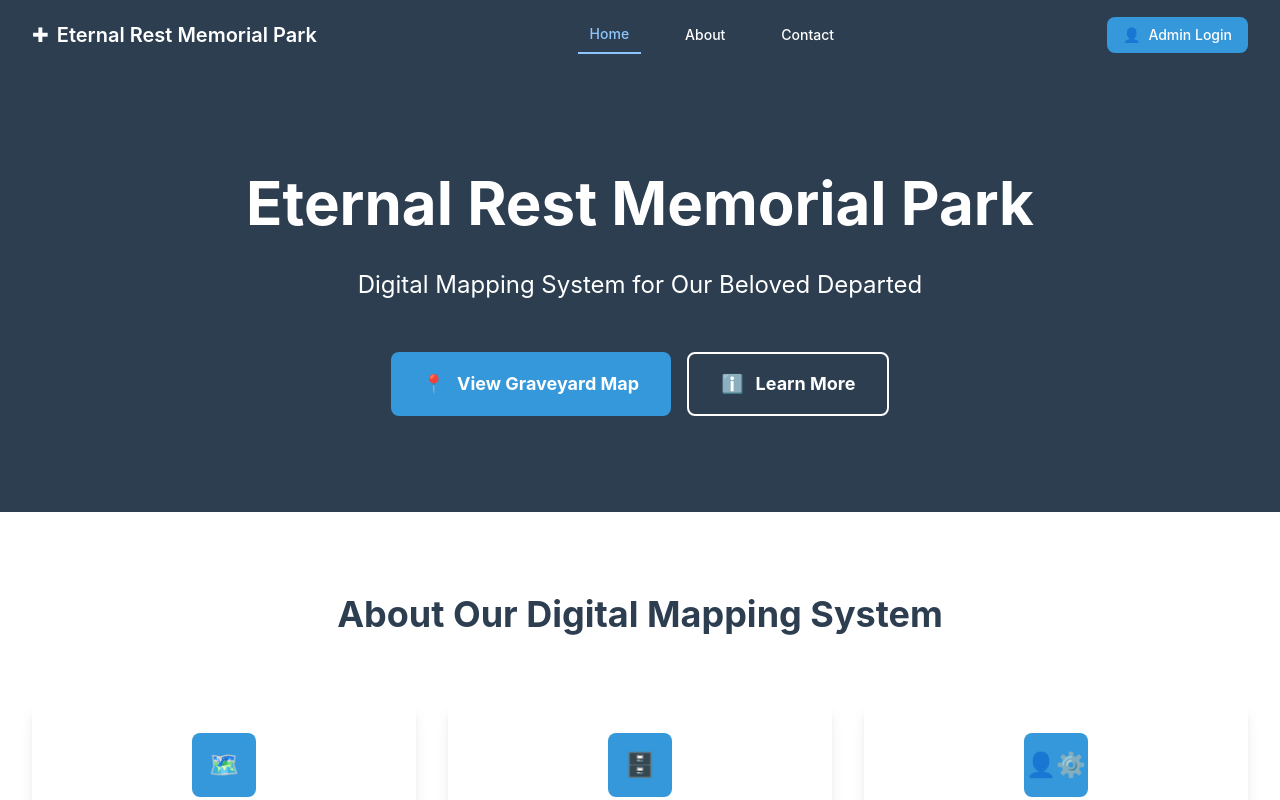
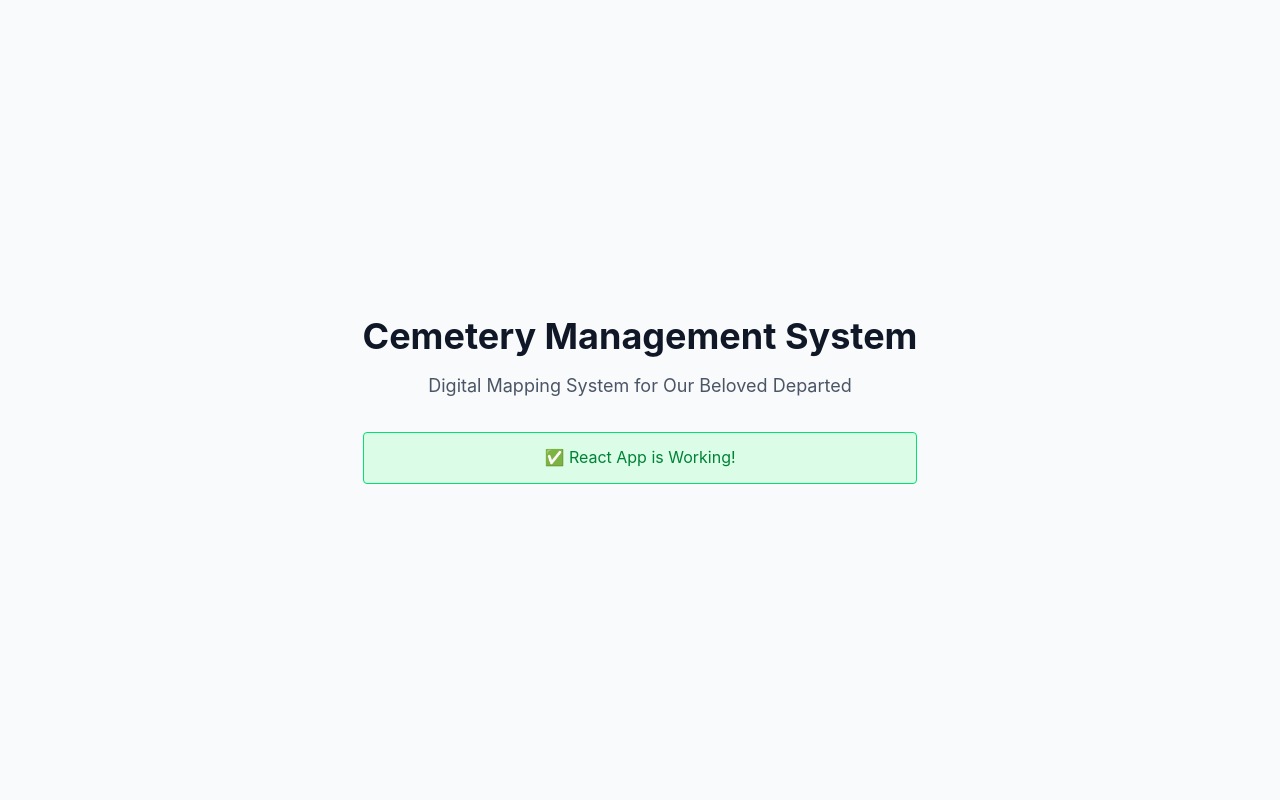
Before and after one commit to crammberry/React_Capstone_Project--2-, a React (Vite) app: page / in a window 1280 px wide. Shown: the top 800 px of the page. Built offline with nearby package versions, Linux system fonts and the light colour scheme; no server answers.

Commit message:
Fix production issues: simplify App component and fix Header props - test basic React rendering

```diff
--- a/package.json
+++ b/package.json
@@ -5,10 +5,11 @@
   "type": "module",
   "scripts": {
     "dev": "vite",
-    "build": "vite build",
+    "build": "npx vite build",
     "lint": "eslint .",
     "preview": "vite preview",
-    "start": "vite preview"
+    "start": "vite preview",
+    "vercel-build": "npx vite build"
   },
   "dependencies": {
     "@supabase/supabase-js": "^2.75.0",
--- a/src/App.jsx
+++ b/src/App.jsx
@@ -1,50 +1,8 @@
 import React from 'react';
-import { BrowserRouter as Router, Routes, Route } from 'react-router-dom';
-import { AuthProvider } from './contexts/AuthContext';
-import { ExhumationProvider } from './contexts/ExhumationContext';
-import Header from './components/Header';
-import Footer from './components/Footer';
-import HeroSection from './components/HeroSection';
-import FeaturesSection from './components/FeaturesSection';
-import MapPage from './pages/MapPage';
-import AboutPage from './pages/AboutPage';
-import ContactPage from './pages/ContactPage';
-import AdminDashboard from './pages/AdminDashboard';
-import NotFoundPage from './pages/NotFoundPage';
-import ProtectedRoute from './components/ProtectedRoute';
+import SimpleTest from './components/SimpleTest';
 
 function App() {
-  return (
-    <AuthProvider>
-      <ExhumationProvider>
-        <Router>
-          <div className="min-h-screen bg-gray-50">
-            <Routes>
-              <Route path="/" element={
-                <>
-                  <Header />
-                  <main>
-                    <HeroSection />
-                    <FeaturesSection />
-                  </main>
-                  <Footer />
-                </>
-              } />
-              <Route path="/map" element={<MapPage />} />
-              <Route path="/about" element={<AboutPage />} />
-              <Route path="/contact" element={<ContactPage />} />
-              <Route path="/admin" element={
-                <ProtectedRoute requireAdmin={true}>
-                  <AdminDashboard />
-                </ProtectedRoute>
-              } />
-              <Route path="*" element={<NotFoundPage />} />
-            </Routes>
-          </div>
-        </Router>
-      </ExhumationProvider>
-    </AuthProvider>
-  );
+  return <SimpleTest />;
 }
 
 export default App;
--- /dev/null
+++ b/src/components/SimpleTest.jsx
@@ -0,0 +1,21 @@
+import React from 'react';
+
+const SimpleTest = () => {
+  return (
+    <div className="min-h-screen flex items-center justify-center bg-gray-50">
+      <div className="text-center">
+        <h1 className="text-4xl font-bold text-gray-900 mb-4">
+          Cemetery Management System
+        </h1>
+        <p className="text-lg text-gray-600 mb-8">
+          Digital Mapping System for Our Beloved Departed
+        </p>
+        <div className="bg-green-100 border border-green-400 text-green-700 px-4 py-3 rounded">
+          ✅ React App is Working!
+        </div>
+      </div>
+    </div>
+  );
+};
+
+export default SimpleTest;
--- a/src/pages/AboutPage.jsx
+++ b/src/pages/AboutPage.jsx
@@ -14,10 +14,7 @@ const AboutPage = () => {
 
   return (
     <div className="min-h-screen flex flex-col bg-gray-50">
-      <Header
-        isAdmin={isAdmin}
-        onLogout={logout}
-      />
+      <Header />
 
       {/* Hero Section */}
       <section className="relative bg-gradient-to-br from-slate-50 via-blue-50/30 to-cyan-50/30 py-16 sm:py-20 text-center border-b border-gray-200/50">
--- a/src/pages/ContactPage.jsx
+++ b/src/pages/ContactPage.jsx
@@ -49,10 +49,7 @@ const ContactPage = () => {
 
   return (
     <div className="min-h-screen flex flex-col bg-gray-50">
-      <Header
-        isAdmin={isAdmin}
-        onLogout={logout}
-      />
+      <Header />
 
       {/* Hero Section */}
       <section className="relative bg-gradient-to-br from-slate-50 via-blue-50/30 to-cyan-50/30 py-16 sm:py-20 text-center border-b border-gray-200/50">
```
